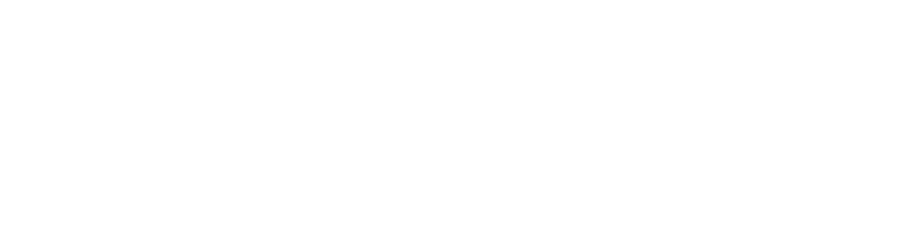
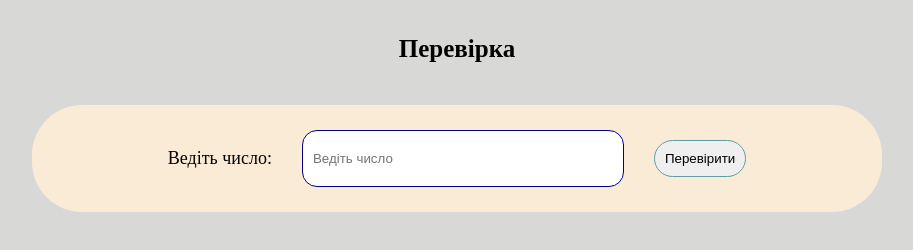
Before and after one commit to VitaliiaYaremenko/DOM_basic_js, a website: page src/index.html in a window 1280 px wide. Shown: the whole page, without its empty margins (183-1096 px from the left). Drawn offline with Linux system fonts and the light colour scheme.

Commit message:
completed DOM_basic_5

```diff
--- a/src/index.html
+++ b/src/index.html
@@ -7,6 +7,19 @@
 </head>
 <body>
 
+<div class="check_information">
+    <div class="container">
+        <h1 class="check__title">Перевірка</h1>
+        <div class="inform__input">
+
+            <label class="check__text" for="numberEnter">Ведіть число:</label>
+            <input class="check__input" type="text" id="numberEnter" name="numberEnter" placeholder="Ведіть число">
+
+            <button class="btn" id="checkBtn">Перевірити</button>
+        </div>
+    </div>
+</div>
+
 <script src="./js/solution.js"></script>
 </body>
 </html>
--- a/src/js/solution.js
+++ b/src/js/solution.js
@@ -0,0 +1,10 @@
+(function () {
+  const checkNumber = () => {
+    const inputNumber = document.getElementById('numberEnter').value;
+    const result = (inputNumber % 2 === 0) ? 'Число парне' : 'Число не парне';
+
+    alert(result);
+  };
+
+  document.getElementById('checkBtn').addEventListener('click', checkNumber);
+}());
--- a/src/styles/styles.css
+++ b/src/styles/styles.css
@@ -0,0 +1,48 @@
+body {
+    background-color: #D8D8D6;
+}
+
+.container {
+    max-width: 1200px;
+    margin: 0 auto;
+    padding: 10px 15px;
+}
+
+.check__title {
+    text-align: center;
+    font-size: 25px;
+    color: black;
+    padding-bottom: 25px;
+}
+
+.inform__input {
+    background-color: antiquewhite;
+    max-width: 850px;
+    margin: 0 auto;
+    border-radius: 50px;
+    display: flex;
+    align-items: center;
+    justify-content: center;
+    gap: 30px;
+    padding: 25px 0;
+}
+
+.check__text {
+    font-size: 18px;
+}
+
+.check__input {
+    width: 300px;
+    height: 35px;
+    border-radius: 15px;
+    padding: 10px 10px;
+    text-decoration: none;
+    border: 1px solid darkblue;
+}
+.btn {
+    text-decoration: none;
+    cursor: pointer;
+    border: 1px solid cadetblue;
+    border-radius: 25px;
+    padding: 10px 10px;
+}
```
Also changed, not shown: Readme.md.
